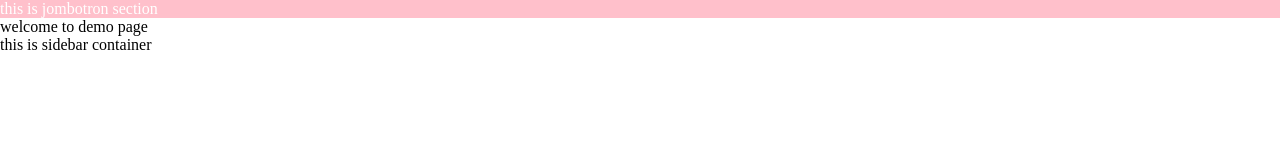
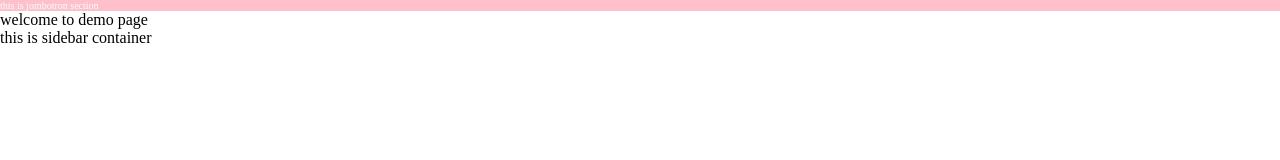
Before and after one commit to maheshtambade/To-Do-List-App, a plain HTML site: page oposite.html in a window 1280 px wide. Drawn offline with Linux system fonts and the light colour scheme.

Commit message:
Fix font size declaration in jombotron style

```diff
--- a/oposite.html
+++ b/oposite.html
@@ -14,7 +14,7 @@
     .jombotron:hover{
       background-color:pink;
       color:white;
-      font-size:
+      font-size:10px;
     }
   </style>
   <body>
```
